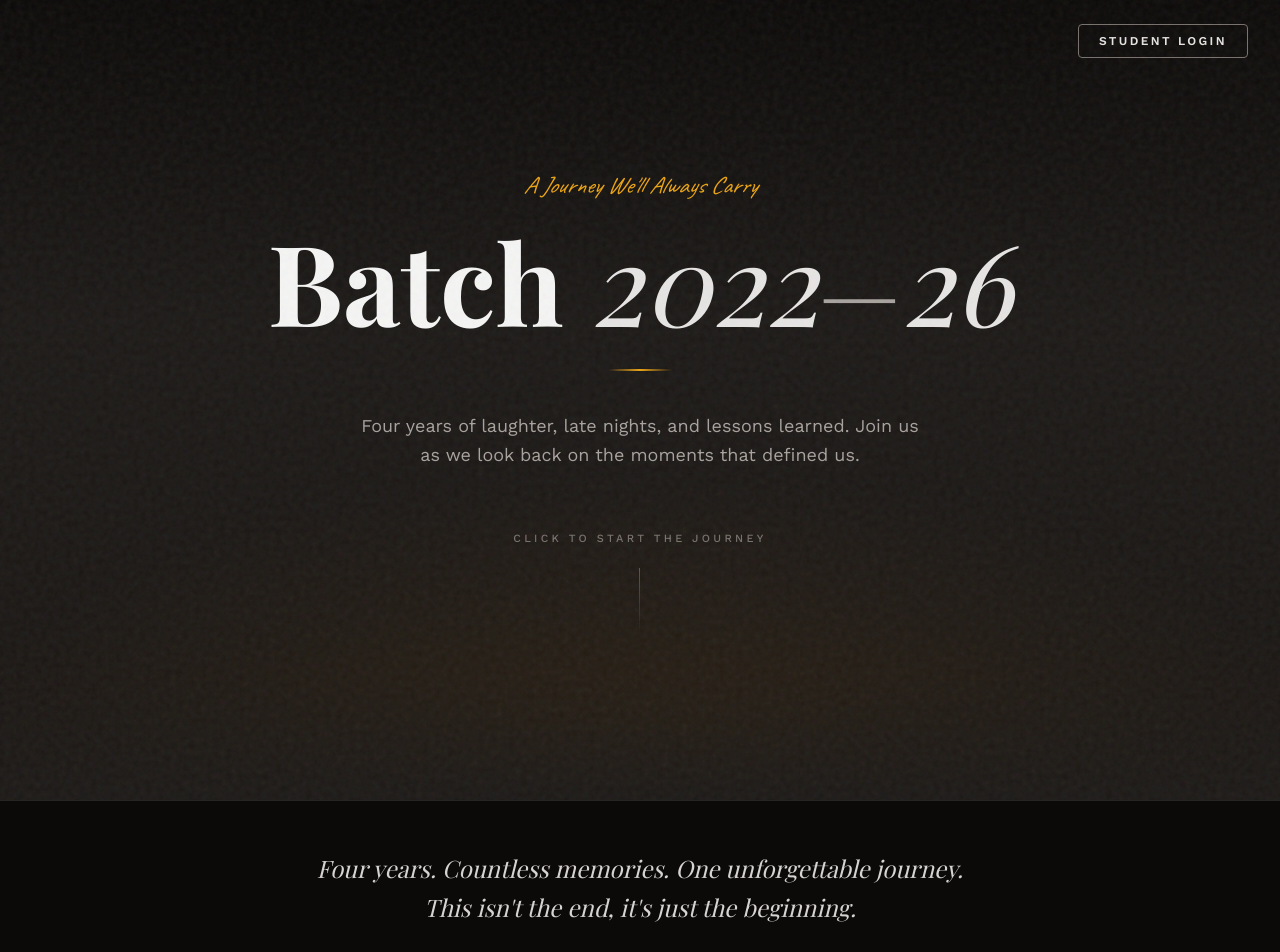
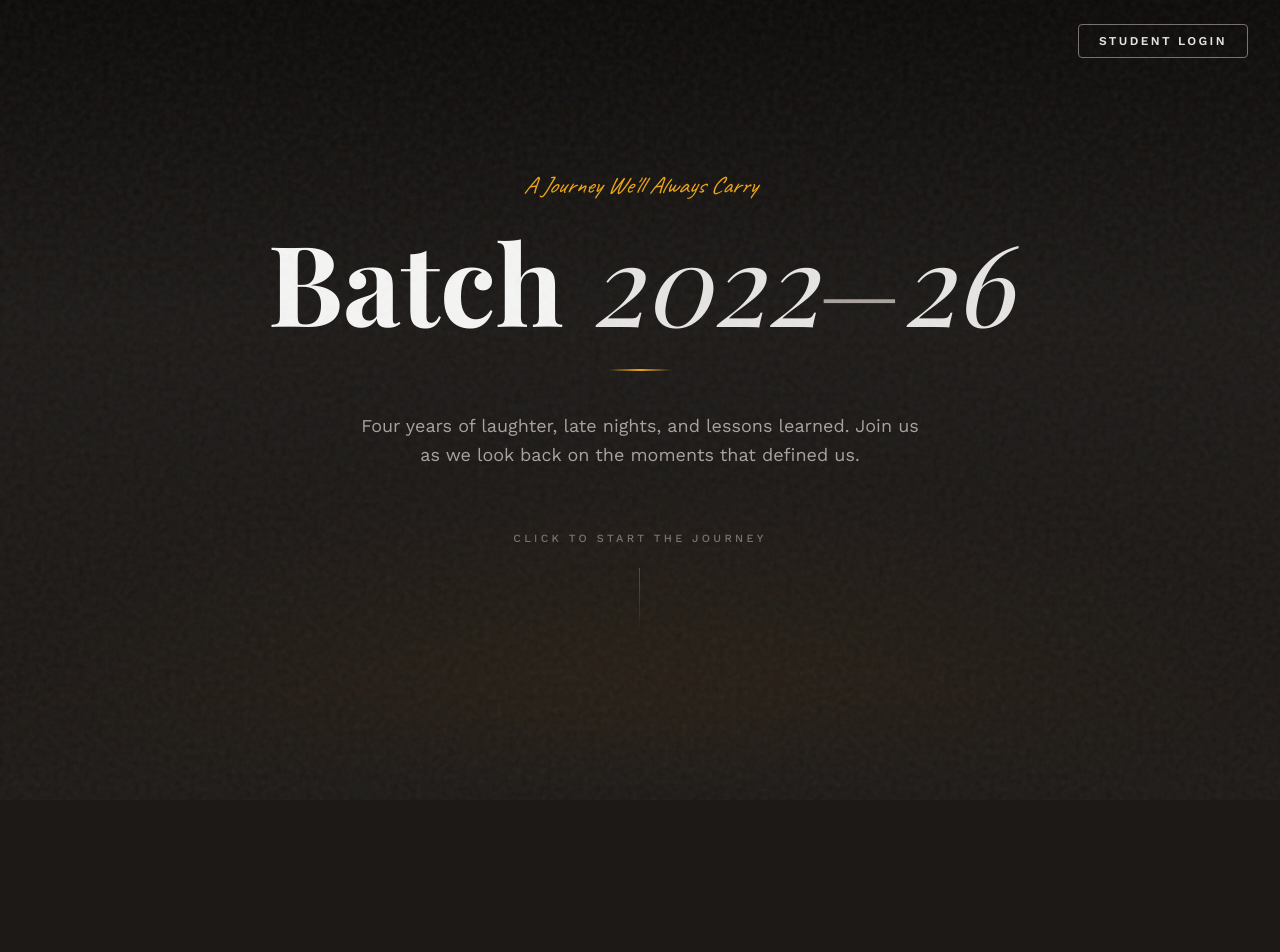
Before and after one commit to sahilAglawe/classof2022-26, a React (Vite) app: page / in a window 1280 px wide. Shown: the top 952 px of the page. After the commit the page ends 800 px from the top, so only its background shows below. Built offline with nearby package versions, Linux system fonts and the light colour scheme; a web font is replaced by a local one.

Commit message:
feat: implement App layout and interactive Timeline component

```diff
--- a/src/App.jsx
+++ b/src/App.jsx
@@ -46,7 +46,10 @@ function App() {
         </main>
       )}
 
-      <Footer onNavClick={handleNavClick} />
+      {/* Hide footer on hero landing page */}
+      {!(showHero && currentPage === 'journey') && (
+        <Footer onNavClick={handleNavClick} />
+      )}
 
       {showSignIn && <SignInModal onClose={() => setShowSignIn(false)} />}
 
```
Also changed, not shown: src/components/Timeline.jsx (+4 -8 lines).
